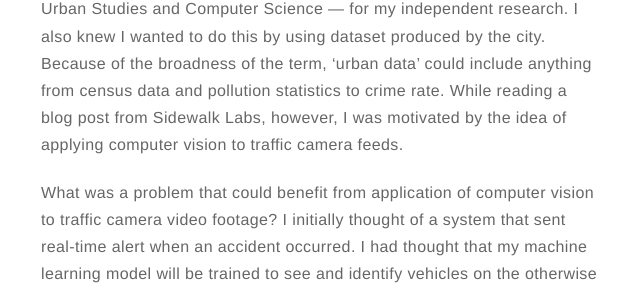
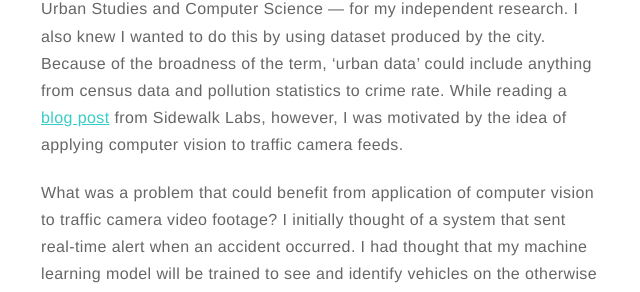
Before and after one commit to soyoungpark/soyoungpark.github.io, a Jekyll site: the page built from _posts/2017-08-14-tensorflow-traffic-congestion.markdown, in a window 1280 px wide and 900 px high, scrolled down 823 px. Shown: the part 287-579 px from the top of the window, without its empty margins (319-959 px from the left). Built offline with Jekyll 4.4.1, drawn with Linux system fonts in a browser that asks for light colours; comment, search, counter and statistics services are not loaded; some of the changed lines change nothing that is shown; some of the changed text lies outside the part shown.

Commit message:
new post

```diff
--- a/_posts/2017-08-14-tensorflow-traffic-congestion.markdown
+++ b/_posts/2017-08-14-tensorflow-traffic-congestion.markdown
@@ -31,7 +31,7 @@ Trained a Tensorflow model, fine-tuning last layer of Inception v3, to build a t
 
 ### Motivation
 
-From the very beginning, I knew I wanted to merge my two majors — Urban Studies and Computer Science — for my independent research. I also knew I wanted to do this by using dataset produced by the city. Because of the broadness of the term, ‘urban data’ could include anything from census data and pollution statistics to crime rate. While reading a blog post from Sidewalk Labs, however, I was motivated by the idea of applying computer vision to traffic camera feeds.
+From the very beginning, I knew I wanted to merge my two majors — Urban Studies and Computer Science — for my independent research. I also knew I wanted to do this by using dataset produced by the city. Because of the broadness of the term, ‘urban data’ could include anything from census data and pollution statistics to crime rate. While reading a <a href="https://medium.com/sidewalk-talk/sidewalk-held-a-two-day-midsummer-engineering-hackathon-heres-what-we-built-45df0e061eda#5daf">blog post</a> from Sidewalk Labs, however, I was motivated by the idea of applying computer vision to traffic camera feeds.
 
 What was a problem that could benefit from application of computer vision to traffic camera video footage? I initially thought of a system that sent real-time alert when an accident occurred. I had thought that my machine learning model will be trained to see and identify vehicles on the otherwise fixated screen (the model will of course weed out pedestrians), and log an alert message whenever two or more of the vehicles are within a few centimeters away from each other. A few weeks into Coursera Machine Learning course (taught by Andrew Ng), however, I realized that such a task would be a lot more complicated than I had envisioned, and quickly revised the project goal to logging alert messages in the event of heavy traffic congestion. It will still be very useful for the city residents, and is a more apt task for image recognition through supervised learning. My model had the advantage of not needing to install additional hardware (sensors) throughout intersections.
 
```
